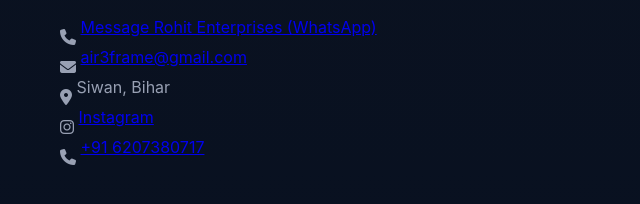
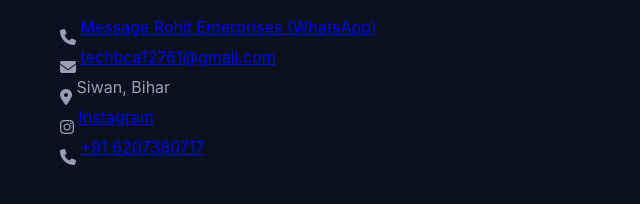
Before and after one commit to Satyam6201/Air3Frame-, a plain HTML site: page contact.html in a window 1280 px wide. Shown: the part 230-434 px from the top of the page, 0-640 px from the left. Drawn offline with Linux system fonts and the light colour scheme.

Commit message:
first commit

```diff
--- a/contact.html
+++ b/contact.html
@@ -41,7 +41,7 @@
 
           <ul class="contact-list">
             <li><i class="fa-solid fa-phone"></i> <a href="https://wa.me/message/JAPY2SHUUAGJI1" target="_blank">Message Rohit Enterprises (WhatsApp)</a></li>
-            <li><i class="fa-solid fa-envelope"></i> <a href="mailto:air3frame@gmail.com">air3frame@gmail.com</a></li>
+            <li><i class="fa-solid fa-envelope"></i> <a href="mailto:techbca12761@gmail.com">techbca12761@gmail.com</a></li>
             <li><i class="fa-solid fa-location-dot"></i> Siwan, Bihar</li>
             <li><i class="fa-brands fa-instagram"></i> <a href="https://www.instagram.com/air3frame?igsh=Zjl1OWptaWp0bTVx" target="_blank">Instagram</a></li>
             <li><i class="fa-solid fa-phone"></i> <a href="tel:+916207380717">+91 6207380717</a></li>
```
